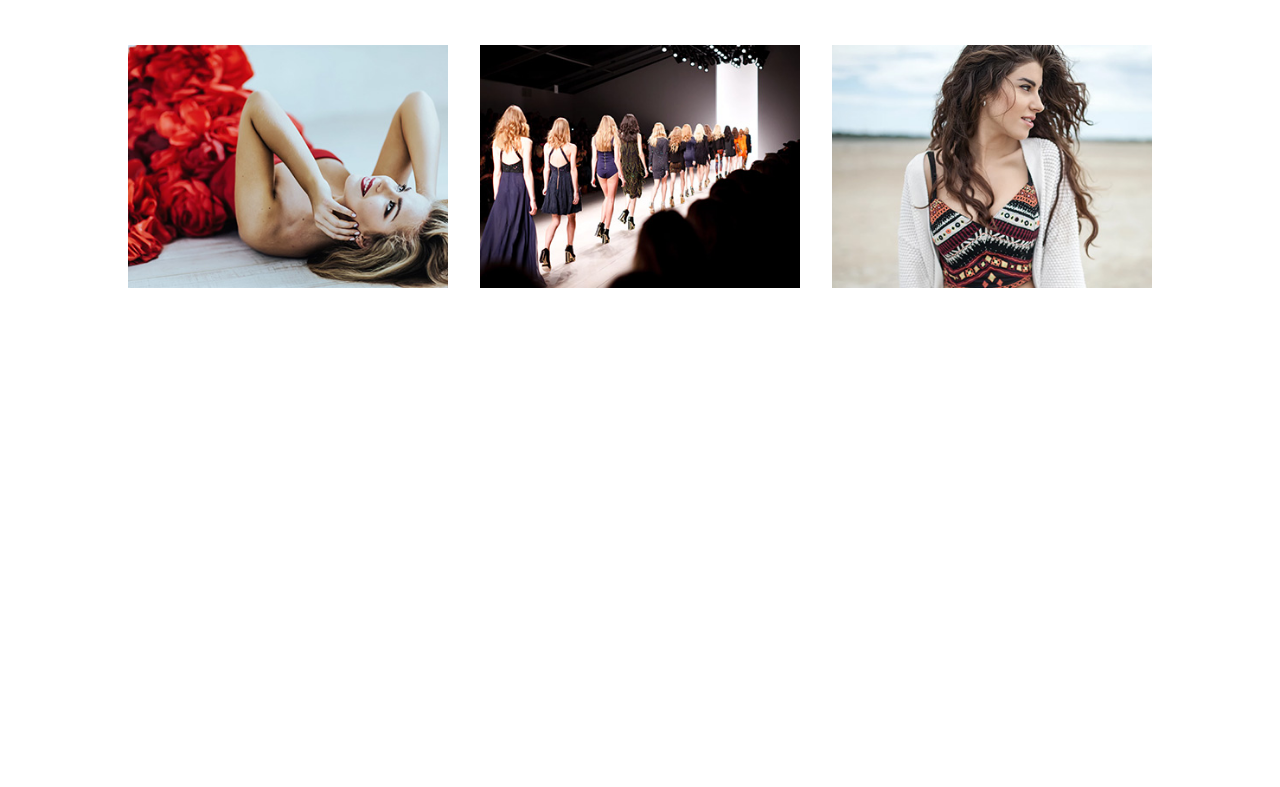
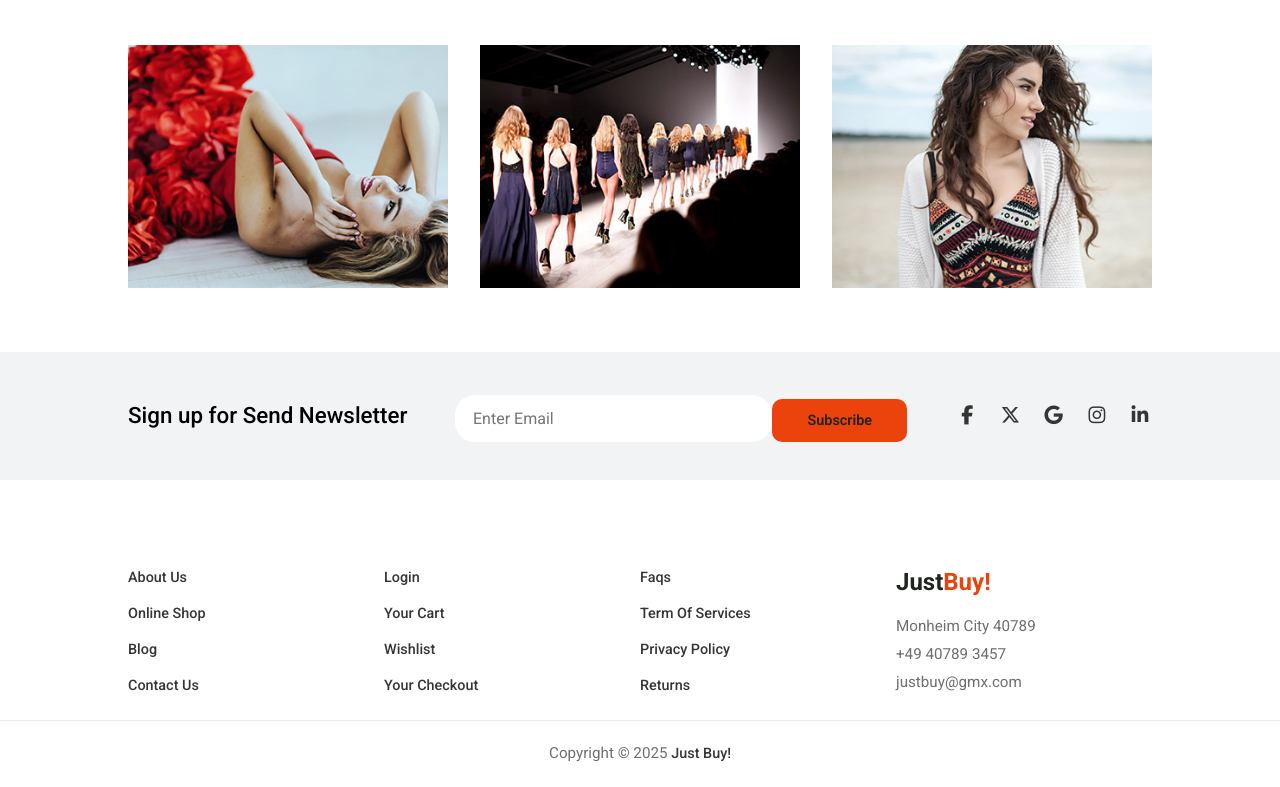
Before and after one commit to absattarcs/E-commerce-HTML-CSS-and-Javascript, a plain HTML site: page index.html in a window 1280 px wide. Shown: the part 4140-4927 px from the top of the page. Before the commit the page ends 4492 px from the top, so only its background shows below. Drawn offline with Linux system fonts and the light colour scheme.

Commit message:
complete of HTML and CSS

```diff
--- a/index.html
+++ b/index.html
@@ -299,7 +299,7 @@
             <div class="wrapper">
                 <h2>New latest</h2>
                 <div class="line"></div>
-                <div class="blog-container flex">
+                <div class="blog-container flex wrap">
                     <div class="blog-box">
                         <img src="/images/news-image1.jpg" alt="news image">
                         <div class="blog-content">
@@ -328,8 +328,106 @@
             </div>
         </section>
         <section class="section">
-
+            <div class="secondar-bg">
+              <form class="wrapper flex wrap">
+                <h3>Sign up for Send Newsletter</h3>
+                <div class="input-container flex">
+                    <input type="email" name="email" id="email" placeholder="Enter Email" autocomplete="off">
+                    <button class="btn">Subscribe</button>
+                </div>
+                <div class="social-icon flex">
+                    <a href="#" class="media">
+                        <i class="fa-brands fa-facebook-f"></i>
+                    </a><a href="#" class="media">
+                        <i class="fa-brands fa-x-twitter"></i>
+                    </a>
+                    <a href="#" class="media">
+                        <i class="fa-brands fa-google"></i>
+                    </a>
+                    <a href="#" class="media">
+                        <i class="fa-brands fa-instagram"></i>
+                    </a>
+                    <a href="#" class="media">
+                        <i class="fa-brands fa-linkedin-in"></i>
+                    </a>
+                </div>
+              </form>
+            </div>
         </section>
      </main>
+     <!-- footer part -->
+      <footer class="section">
+        <div class="footer-contianer wrap  wrapper flex">
+        <ul class="footer-list">
+            <li>
+                <a href="#" class="footer-link">About us</a>
+            </li>
+            <li>
+                <a href="#" class="footer-link">Online Shop</a>
+            </li>
+            <li>
+                <a href="#" class="footer-link">Blog </a>
+            </li>
+            <li>
+                <a href="#" class="footer-link">Contact us</a>
+            </li>
+        </ul>
+         <ul class="footer-list">
+            <li>
+                <a href="#" class="footer-link">Login</a>
+            </li>
+            <li>
+                <a href="#" class="footer-link">Your cart</a>
+            </li>
+            <li>
+                <a href="#" class="footer-link">Wishlist </a>
+            </li>
+            <li>
+                <a href="#" class="footer-link">Your Checkout</a>
+            </li>
+        </ul>
+        <ul class="footer-list">
+            <li>
+                <a href="#" class="footer-link">Faqs</a>
+            </li>
+            <li>
+                <a href="#" class="footer-link">Term of Services</a>
+            </li>
+            <li>
+                <a href="#" class="footer-link">Privacy Policy</a>
+            </li>
+            <li>
+                <a href="#" class="footer-link">Returns</a>
+            </li>
+        </ul>
+        <ul class="footer-list">
+            <li class="footer-logo">
+                <a href="#" class="logo">
+                Just<span>Buy!</span>
+            </a>
+            </li>
+            <li>
+                <p class="detail">
+                    Monheim City 40789
+                </p>
+            </li>
+            <li>
+                <p class="detail">
+                    +49 40789 3457
+                </p>
+            </li>
+            <li>
+                <p class="detail">
+                    justbuy@gmx.com
+                </p>
+            </li>
+        </ul>
+        </div>
+          <div class="footer-bottom">
+            <p>Copyright &copy; 2025
+                <a href="#" class="footer-link">Just Buy!</a>
+            </p>
+        </div>
+      </footer>
 </body>
 </html>
--- a/style.css
+++ b/style.css
@@ -316,6 +316,8 @@ h5 a{
 .blog-box{
     flex: 1;
     position: relative;
+    flex-basis: 300px;
+
 }
 .blog-box::before{
     content: '';
@@ -366,3 +368,64 @@ h5 a{
     opacity: 1;
     visibility: visible;
 }
+form{
+    gap: 3rem;
+}
+form h3{
+    font-size: 1.4rem;
+}
+.input-container{
+    flex: 1;
+    align-items: stretch;
+}
+#email{
+    border: none;
+    flex: 1;
+    font-size: 1rem;
+    padding-left: 1.1rem;
+    border-radius: 20px;
+    margin-top: 6px;
+    padding-left: 1.1rem;
+}
+#email:focus{
+    outline:none;
+}
+.social-icon{
+    gap:1.2rem;
+    justify-content: flex-end;
+}
+.media{
+    font-size:1.2rem;
+    color: var(--link-color);
+}
+/* footer style */
+.footer-list{
+    flex: 1;
+    padding-block: 1rem;
+    flex-basis: 200px;
+}
+.footer-link{
+    font-size: .9rem;
+    text-transform: capitalize;
+    font-weight: 500;
+    color: var(--link-color);
+    line-height: 2.25rem;
+}
+.footer-logo{
+    margin-bottom: 1rem;
+}
+.detail{
+    font-size: .95rem;
+    line-height: 1.75rem;
+    color: #6e6e6e;
+}
+.footer-bottom{
+    padding-block: .95rem;
+    text-align: center;
+    color: #6e6e6e;
+    border-top: .065rem solid #ebebeb;
+    font-size: .95rem;
+}
+.footer-container{
+    padding-bottom: 3rem;
+}
```
